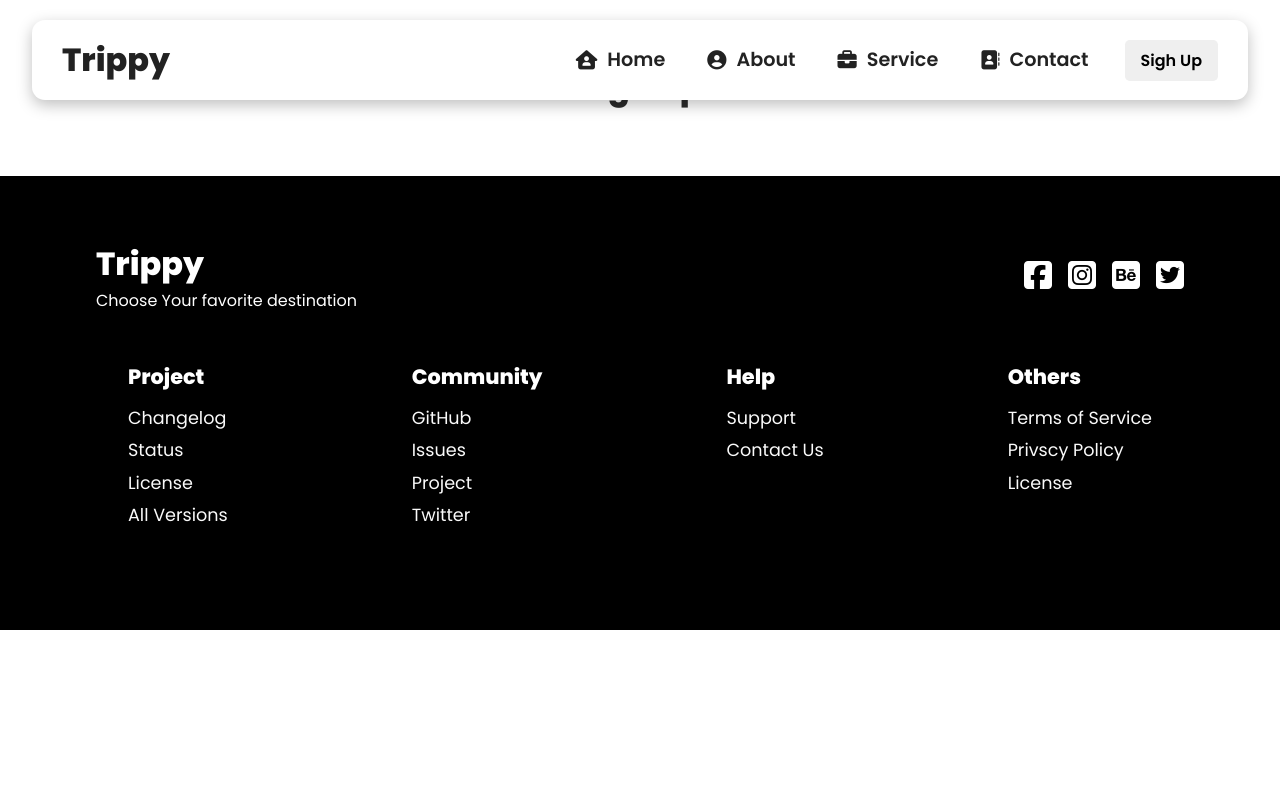
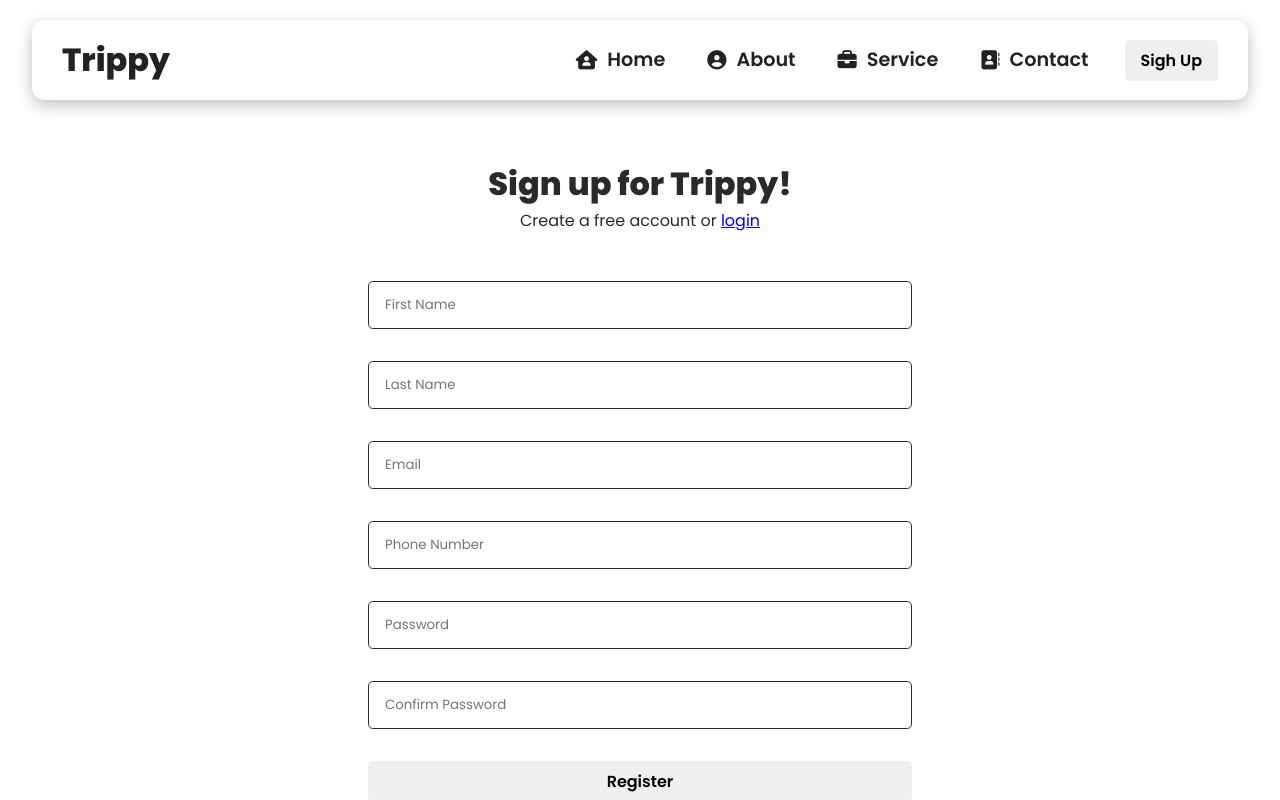
Before and after one commit to yumikakoyama/capstone, a React (Create React App) app in the folder reactapp/: page /signup in a window 1280 px wide. Shown: the top 800 px of the page. Built offline with nearby package versions, Linux system fonts and the light colour scheme.

Commit message:
signup page push

```diff
--- a/reactapp/src/components/SignupForm.js
+++ b/reactapp/src/components/SignupForm.js
@@ -3,7 +3,17 @@ import"./SignupFormStyles.css"
 function sighupForm(){
     return(
         <div className="form-container">
-            <h1 className="signup">Sign up</h1>
+            <h1 className="signup">Sign up for Trippy!</h1>
+            <p>Create a free account or <a href="/login">login</a></p>
+            <form>
+                <input placeholder="First Name"></input>
+                <input placeholder="Last Name"></input>
+                <input placeholder="Email"></input>
+                <input type="tel" placeholder="Phone Number"></input>
+                <input type="password" placeholder="Password"></input>
+                <input type="password" placeholder="Confirm Password"></input>
+                <button>Register</button>
+            </form>
         </div>
     )
 }
--- a/reactapp/src/components/SignupFormStyles.css
+++ b/reactapp/src/components/SignupFormStyles.css
@@ -0,0 +1,42 @@
+.form-container{
+    margin: 10rem 6rem;
+    color: #2a2a2a;
+}
+
+.form-container form{
+    padding-top: 3rem;
+    display: flex;
+    flex-direction: column;
+    width: 50%;
+    margin: auto;
+}
+
+.form-container input{
+    height: 3rem;
+    padding: 0 1rem;
+    margin-bottom: 2rem;
+    border-radius: 0.3rem;
+    border: 1px solid #2a2a2a;
+}
+
+.form-container textarea{
+    padding: 1rem;
+    margin-bottom: 2rem;
+    border-radius: 0.3rem;
+    border: 1px solid #2a2a2a;
+}
+
+.form-container button{
+    display: inline;
+}
+
+@media screen and (max-width: 850px){
+    .form-container{
+        margin: 10rem 2rem;
+    }
+
+    .form-container form{
+        padding-top: 2rem;
+        width: 90%;
+    }
+}
```
